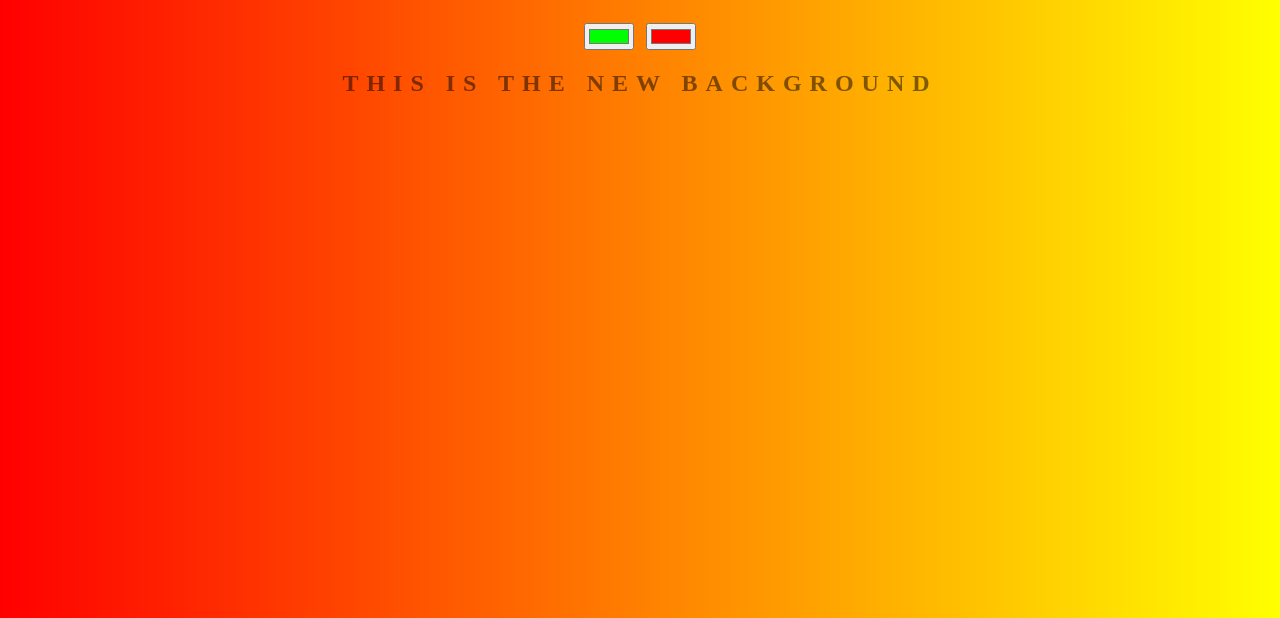
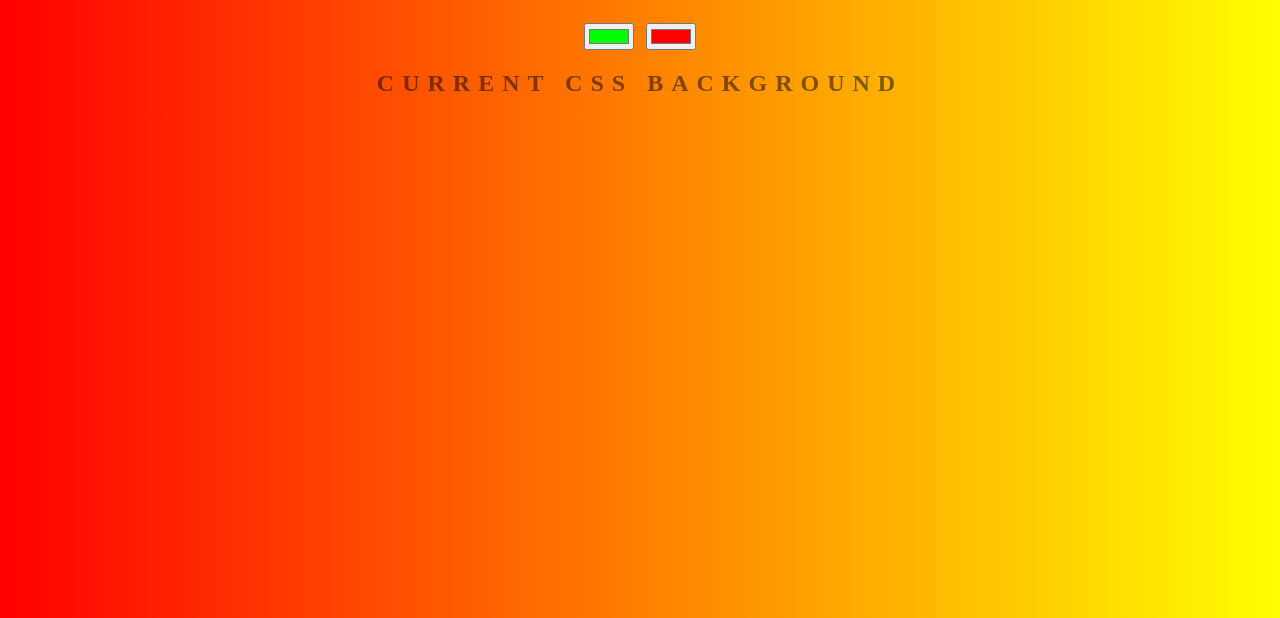
Before and after one commit to Janathz/background-generator, a plain HTML site: page index.html in a window 1280 px wide. Shown: the part 182-800 px from the top of the page. Drawn offline with Linux system fonts and the light colour scheme.

Commit message:
Revert "Littlefeature"

```diff
--- a/index.html
+++ b/index.html
@@ -8,7 +8,7 @@
 	<h1>Background Generator</h1>
 	<input class="color1" type="color" name="color1" value="#00ff00">
 	<input class="color2" type="color" name="color2" value="#ff0000">
-	<h2>This is the NEW Background</h2>
+	<h2>Current CSS Background</h2>
 	<h3></h3>
 	<script type="text/javascript" src="script.js"></script>
 </body>
```
